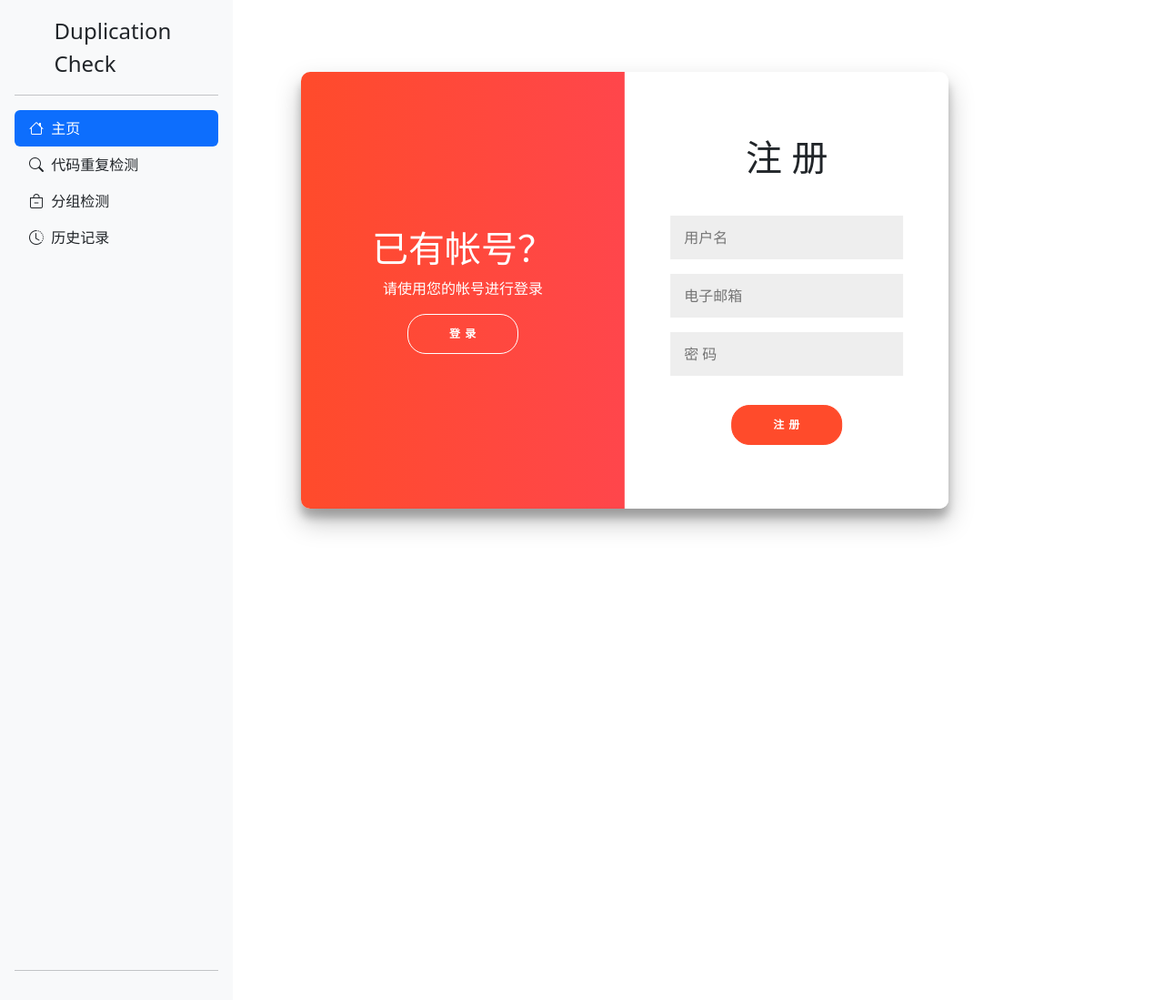
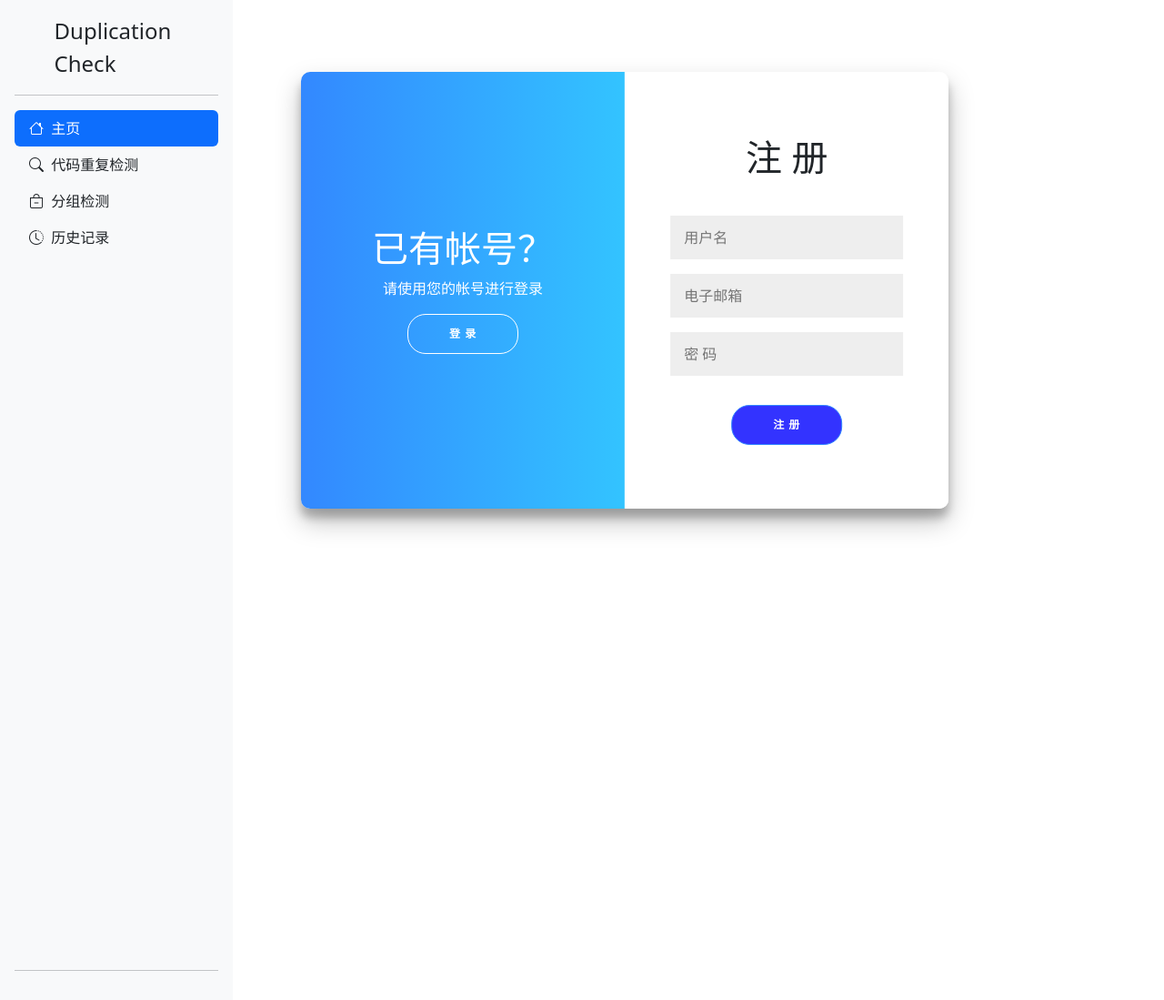
Before and after one commit to BuaaCzx/PythonSummer2024, a Django app: page /users/login/ in a window 1280 px wide. Shown: the whole page at 91% size. Run offline with Django 5.2, Linux system fonts and the light colour scheme; data that the repository does not hold is empty; some libraries are stand-ins or nearby versions.

Commit message:
改了下登陆的颜色，现在很好看嘿嘿嘿

```diff
--- a/users/static/css/style.css
+++ b/users/static/css/style.css
@@ -88,8 +88,8 @@
 
 button {
     border-radius: 20px;
-    border: 1px solid #ff4b2b;
-    background: #ff4b2b;
+    border: 1px solid #3388ff;
+    background: #3333ff;
     color: #fff;
     font-size: 12px;
     font-weight: bold;
@@ -145,8 +145,8 @@ button.switcher {
 }
 
 .overlay {
-    background: #ff416c;
-    background: linear-gradient(to right, #ff4b2b, #ff416c) no-repeat 0 0 / cover;
+    background: #3488ff;
+    background: linear-gradient(to right, #3388ff, #33ffff) no-repeat 0 0 / cover;
     color: #fff;
     position: relative;
     left: -100%;
```
